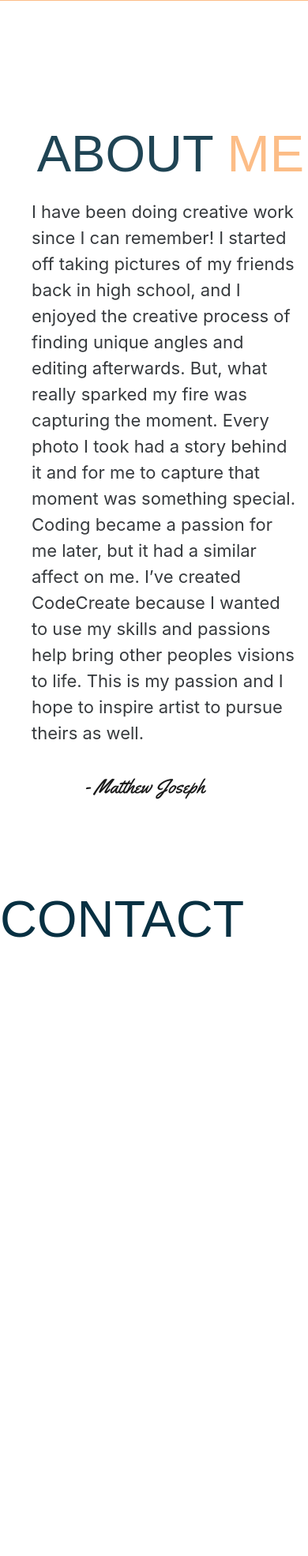
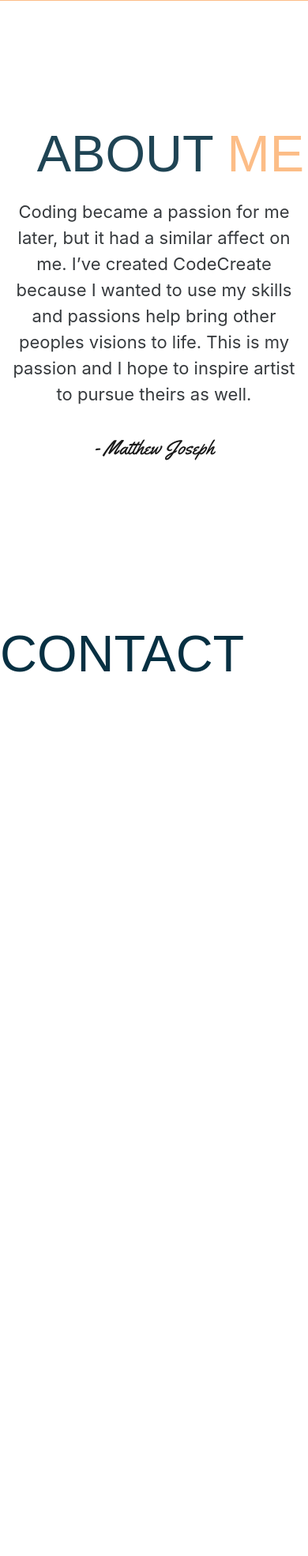
Before and after one commit to ikonCoder/CodeCreate.tech, a PHP site: page / in a window 390 px wide. Shown: the part 1734-3704 px from the top of the page at 79% size. After the commit the page ends 2585 px from the top, so only its background shows below. Run offline with PHP 8.4, Linux system fonts and the light colour scheme; some libraries are stand-ins or nearby versions.

Commit message:
mobile styles

```diff
--- a/css/breakpoints.css
+++ b/css/breakpoints.css
@@ -6,10 +6,14 @@
     font-size: 35px;
     text-align: right;
     margin-right: 0px;
+    padding-left: 6px;
+    padding-right: 6px;
   }
   .headline2{
     font-size: 80px !important;
     margin-right: 0px;
+    padding-left: 6px;
+    padding-right: 6px;
   }
   .nav-link{
     font-size: 16px !important;
@@ -61,11 +65,21 @@
     margin-right: 5px;
   }
   .about-me-container{
-    height: 100vh;
-    margin-bottom: 10%;
+    height: 75vh;
+    /* margin-bottom: 10%; */
   }
   .awards-main-container{
     height: 100vh;
-    margin-top: 125px;
+    /* margin-top: 125px; */
+  }
+  .nameColor {
+    text-align: center;
+    margin-left: 0px;
+    float: none;
+  }
+  .aboutMeContent{
+    padding-left: 5px;
+    padding-right: 5px;
+    text-align: center;
   }
 }
--- a/index.html
+++ b/index.html
@@ -111,7 +111,7 @@
                 <img src="imgs/profilePicture2.jpg" class="profileImg" alt="profile img">
             </div>
         </div>
-            <p class="aboutMeContent">I have been doing creative work since I can remember! I started off taking pictures of my friends back in high school, and I enjoyed the creative process of finding unique angles and editing afterwards. But, what really sparked my fire was capturing the moment. Every photo I took had a story behind it and for me to capture that moment was something special. Coding became a passion for me later, but it had a similar affect on me.  I’ve created CodeCreate because I wanted to use my skills and passions help bring other peoples visions to life. This is my passion and I hope to inspire artist to pursue theirs as well. <br> <br> <span class="nameColor">- Matthew Joseph</span>
+            <p class="aboutMeContent">Coding became a passion for me later, but it had a similar affect on me.  I’ve created CodeCreate because I wanted to use my skills and passions help bring other peoples visions to life. This is my passion and I hope to inspire artist to pursue theirs as well. <br> <br> <span class="nameColor">- Matthew Joseph</span>
             </p>
     </div>
 
```
